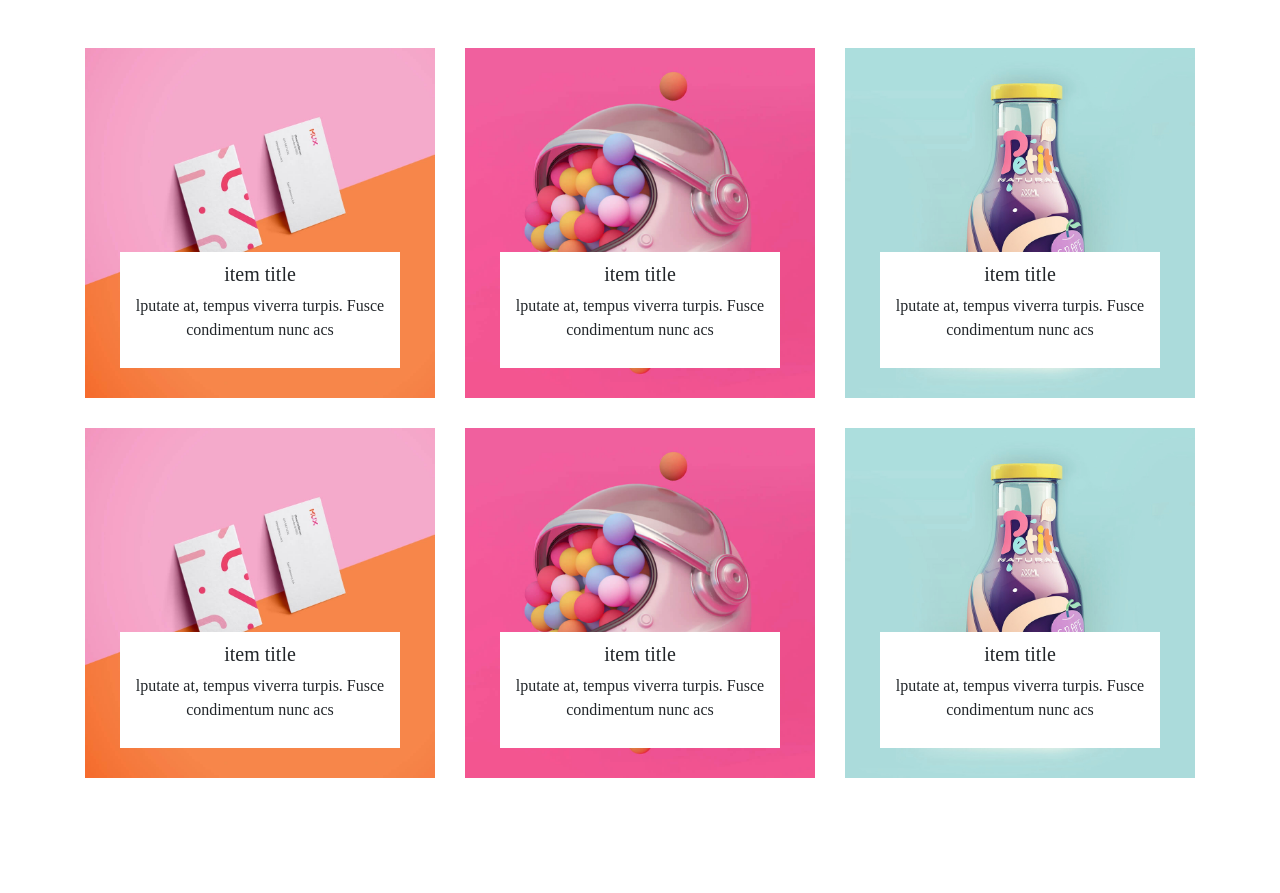
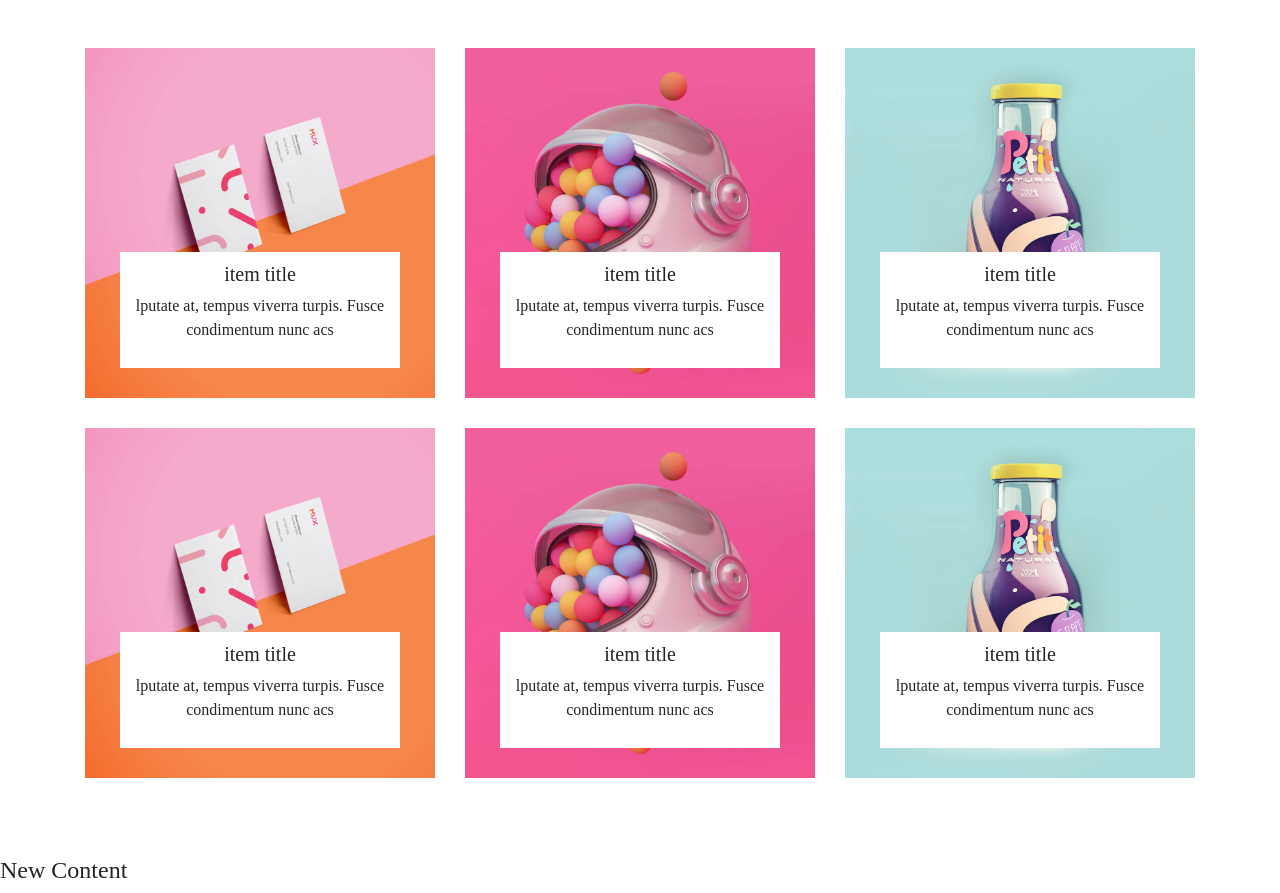
Before and after one commit to AhmedSamehO2/TestingApp, a plain HTML site: page index.html in a window 1280 px wide. Before the commit the page ends 856 px from the top, so only its background shows below. Drawn offline with Linux system fonts and the light colour scheme.

Commit message:
added section

```diff
--- a/index.html
+++ b/index.html
@@ -124,6 +124,10 @@
 
     </div>
 
+    <section>
+        <h4>New Content</h4>
+    </section>
+
     <script src="js/script.js"></script>
 
 </body>
```
